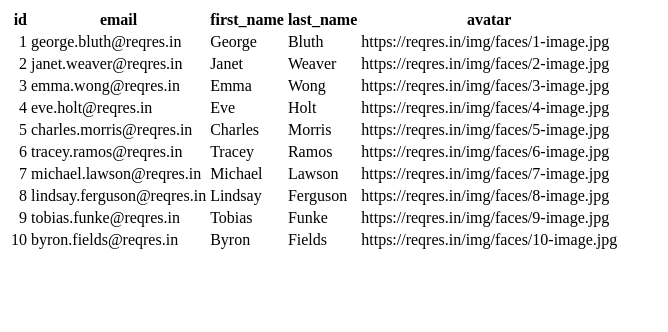
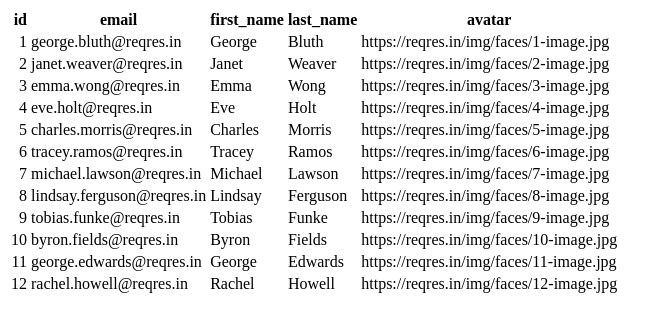
Before and after one commit to nouran-elanzeery/nouran-elanzeery.github.io, a plain HTML site: page index.html in a window 1280 px wide. Shown: the whole page, without its empty margins (0-668 px from the left). Drawn offline with Linux system fonts and the light colour scheme.

Commit message:
deploying website

```diff
--- a/index.html
+++ b/index.html
@@ -13,5 +13,7 @@
 <tr><td style="text-align: right;">   8</td><td>lindsay.ferguson@reqres.in</td><td>Lindsay     </td><td>Ferguson   </td><td>https://reqres.in/img/faces/8-image.jpg </td></tr>
 <tr><td style="text-align: right;">   9</td><td>tobias.funke@reqres.in    </td><td>Tobias      </td><td>Funke      </td><td>https://reqres.in/img/faces/9-image.jpg </td></tr>
 <tr><td style="text-align: right;">  10</td><td>byron.fields@reqres.in    </td><td>Byron       </td><td>Fields     </td><td>https://reqres.in/img/faces/10-image.jpg</td></tr>
+<tr><td style="text-align: right;">  11</td><td>george.edwards@reqres.in  </td><td>George      </td><td>Edwards    </td><td>https://reqres.in/img/faces/11-image.jpg</td></tr>
+<tr><td style="text-align: right;">  12</td><td>rachel.howell@reqres.in   </td><td>Rachel      </td><td>Howell     </td><td>https://reqres.in/img/faces/12-image.jpg</td></tr>
 </tbody>
 </table>
```
